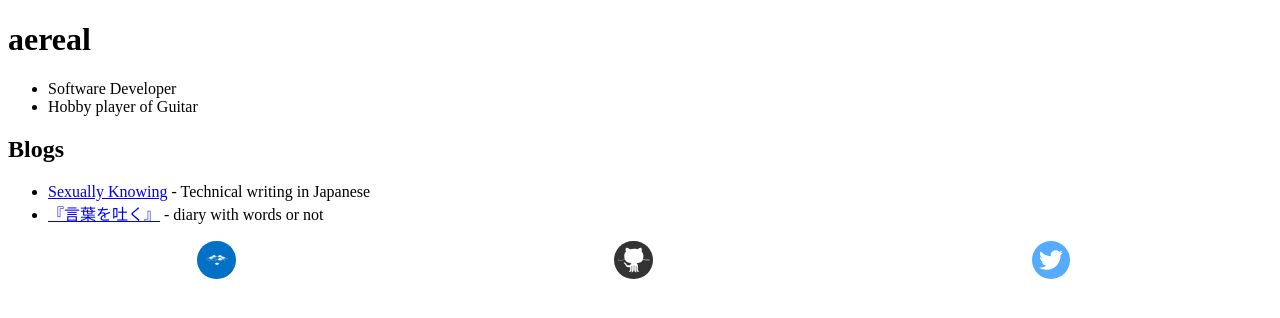
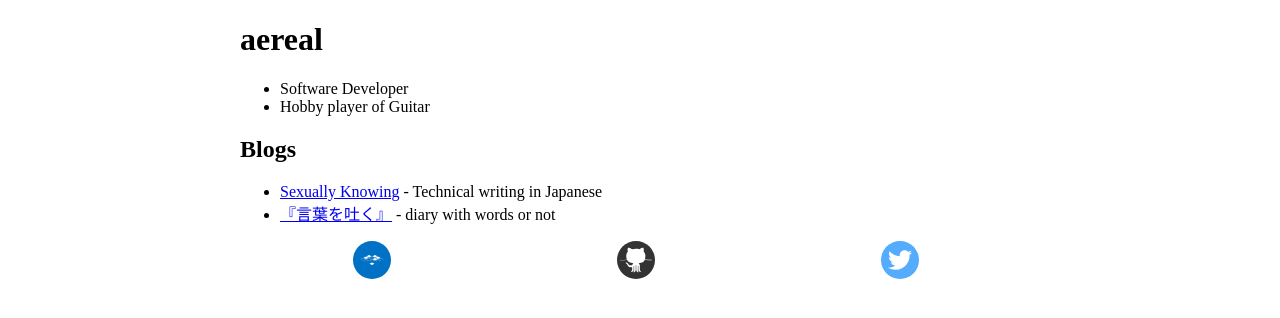
Before and after one commit to aereal/portfolio, a Gatsby site: page / in a window 1280 px wide. Built offline with nearby package versions, Linux system fonts and the light colour scheme; Gatsby itself is replaced by a stand-in of ours.

Commit message:
WholeContainer

```diff
--- /dev/null
+++ b/src/components/whole-container.tsx
@@ -0,0 +1,23 @@
+import styled from "styled-components"
+
+export const WholeContainer = styled.main`
+  max-width: 800px;
+  width: 100%;
+  position: relative;
+  margin: 0 auto;
+  padding: 0 20px;
+  box-sizing: border-box;
+
+  @media (min-width: 550px) {
+    & {
+      width: 80%;
+    }
+  }
+
+  @media (min-width: 400px) {
+    & {
+      width: 85%;
+      padding: 0;
+    }
+  }
+`
--- a/src/pages/index.tsx
+++ b/src/pages/index.tsx
@@ -5,6 +5,7 @@ import { BlogsSection } from "../components/blogs"
 import { Layout } from "../components/layout"
 import { SelfSection } from "../components/self"
 import { SocialSection } from "../components/social"
+import { WholeContainer } from "../components/whole-container"
 import { BlogFragment, IndexQuery, SocialAccountFragment } from "../types"
 
 export const query = gql`
@@ -28,7 +29,7 @@ export const query = gql`
 
 const IndexPage: React.SFC<IndexQuery.Query> = data => (
   <Layout>
-    <main className="container">
+    <WholeContainer>
       <h1 itemProp="name">aereal</h1>
       <SelfSection />
       <BlogsSection
@@ -45,7 +46,7 @@ const IndexPage: React.SFC<IndexQuery.Query> = data => (
           ) as ReadonlyArray<Required<SocialAccountFragment.Fragment>>
         }
       />
-    </main>
+    </WholeContainer>
   </Layout>
 )
 
```
